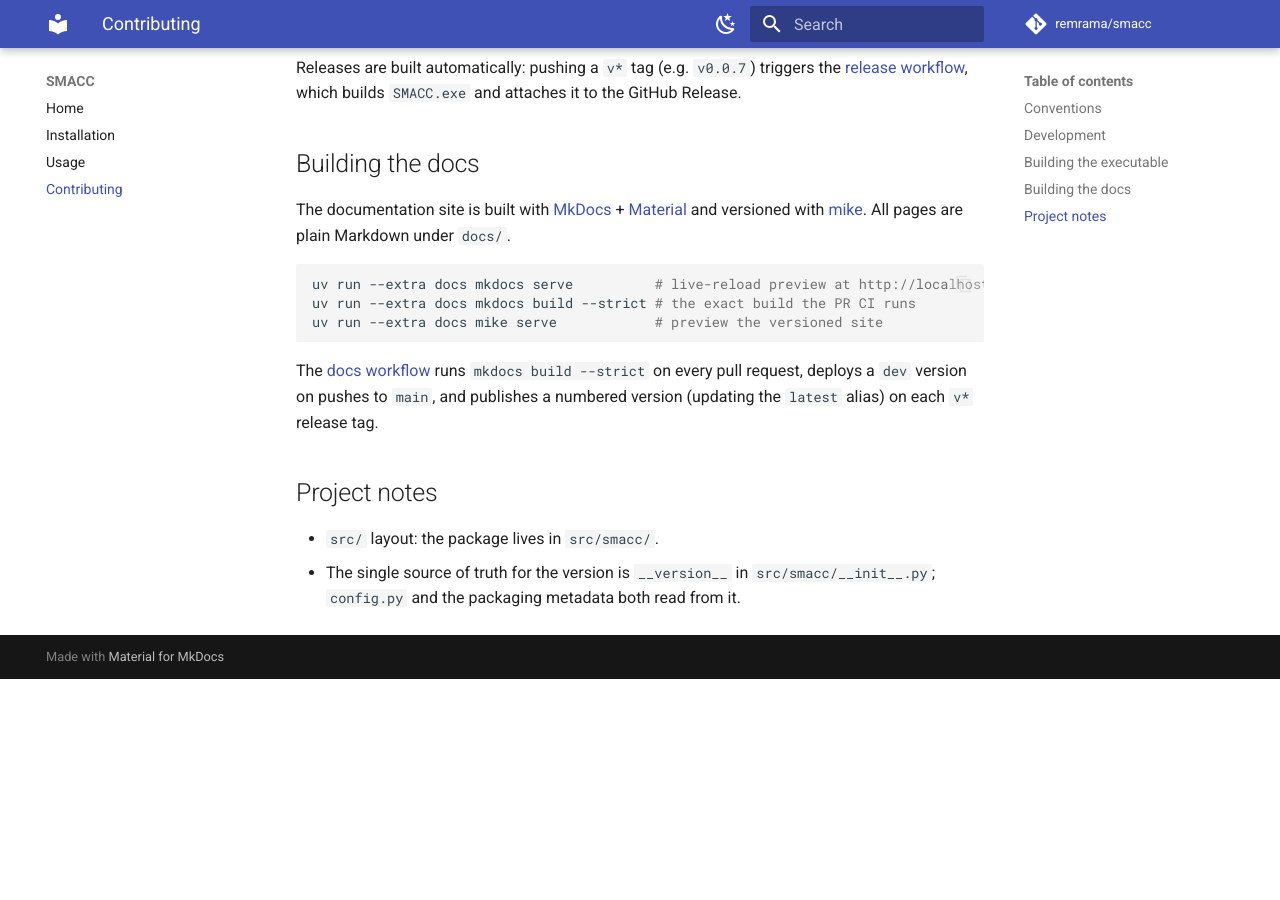
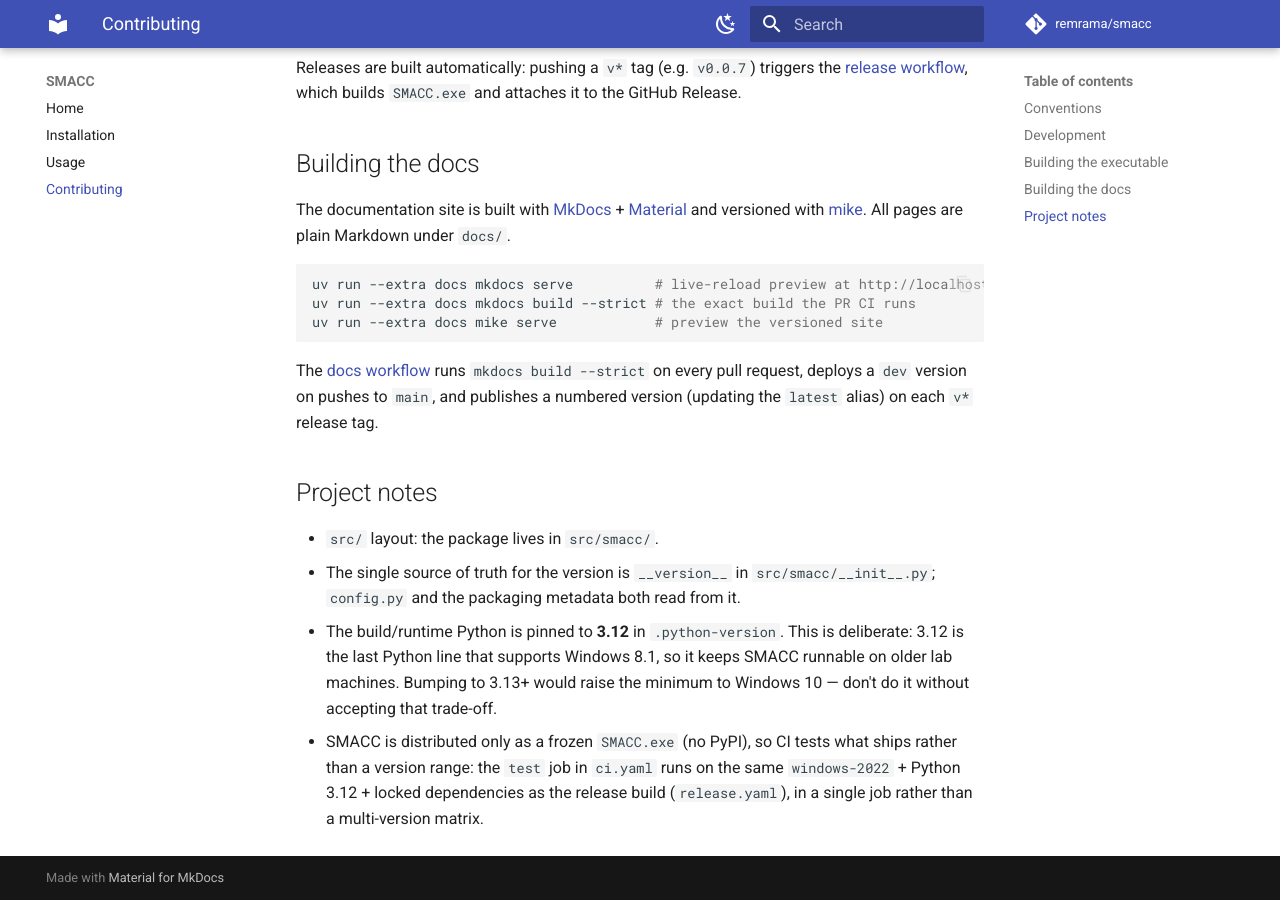
Before and after one commit to remrama/smacc, an MkDocs documentation site: the page built from docs/contributing.md, in a window 1280 px wide and 900 px high, scrolled down 1121 px. Built offline with MkDocs 1.6.1 and Material for MkDocs 9.7.7, drawn with Linux system fonts in a browser that asks for light colours; comment, search, counter and statistics services are not loaded; the version menu is left out; before the commit the page ends 1800 px from its top, so only the background shows below that.

Commit message:
Test Windows/3.12 build only (#57)

```diff
--- a/docs/contributing.md
+++ b/docs/contributing.md
@@ -74,3 +74,11 @@
 * The single source of truth for the version is `__version__` in
   `src/smacc/__init__.py`; `config.py` and the packaging metadata both read from
   it.
+* The build/runtime Python is pinned to **3.12** in `.python-version`. This is
+  deliberate: 3.12 is the last Python line that supports Windows 8.1, so it keeps
+  SMACC runnable on older lab machines. Bumping to 3.13+ would raise the minimum
+  to Windows 10 — don't do it without accepting that trade-off.
+* SMACC is distributed only as a frozen `SMACC.exe` (no PyPI), so CI tests what
+  ships rather than a version range: the `test` job in `ci.yaml` runs on the same
+  `windows-2022` + Python 3.12 + locked dependencies as the release build
+  (`release.yaml`), in a single job rather than a multi-version matrix.
```
Also changed, not shown: README.md (+3 -1 lines), docs/installation.md (+3 -0 lines), pyproject.toml (+6 -6 lines), 3 other files.
